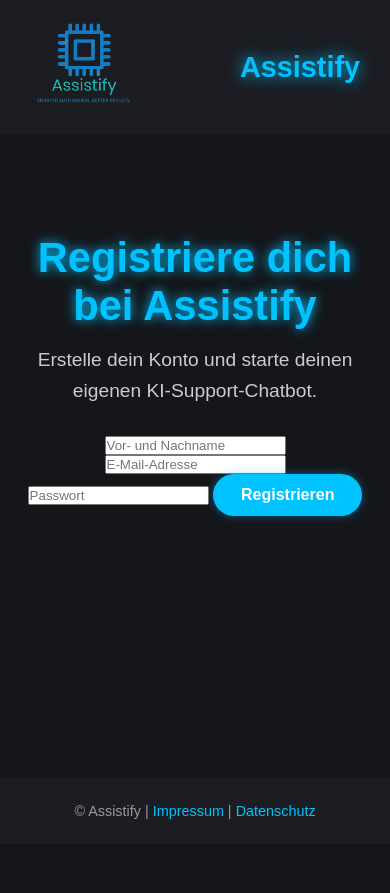
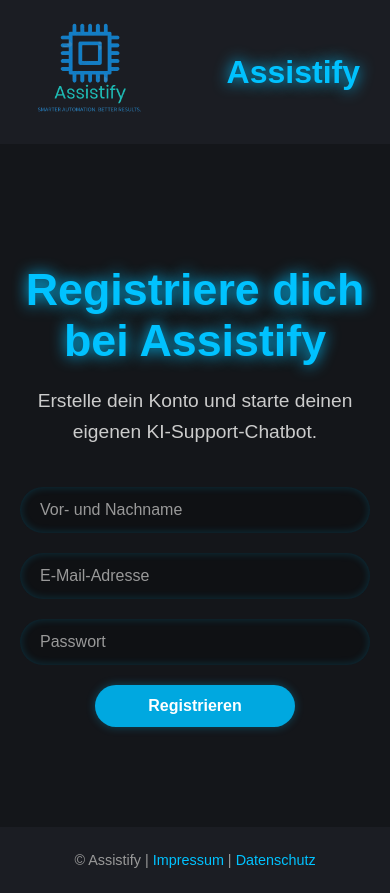
Before and after one commit to fatihucarrrr-coder/assistify-frontend, a website: page assistify-landing/signup.html in a window 390 px wide. Before the commit the page ends 844 px from the top, so only its background shows below. Drawn offline with Linux system fonts and the light colour scheme.

Commit message:
Style: Logo vergrößert, Texte symmetrisch zentriert, Signup-Felder dunkel

```diff
--- a/assistify-landing/style.css
+++ b/assistify-landing/style.css
@@ -24,21 +24,23 @@
   display: flex;
   justify-content: space-between;
   align-items: center;
-  padding: 25px 50px;
+  padding: 25px 60px;
   background-color: #1b1d23;
   position: relative;
   z-index: 100;
 }
 
 .logo-area img {
-  height: 120px; /* Großes Logo wie im Screenshot */
+  height: 140px; /* Größeres Logo */
 }
 
 .brand-name h2 {
-  font-size: 2.2rem;
+  font-size: 2.5rem;
   color: #00c2ff;
   text-shadow: 0 0 15px #00c2ff;
   font-weight: 600;
+  text-align: center;
+  margin: 0 auto;
 }
 
 .menu-toggle {
@@ -107,28 +109,28 @@
 =================================== */
 .hero {
   text-align: center;
-  padding: 100px 20px 60px;
+  padding: 120px 20px 60px;
   flex: 1;
 }
 
 .hero h1 {
-  font-size: 2.6rem;
+  font-size: 2.8rem;
   color: #00c2ff;
-  margin-bottom: 15px;
-  text-shadow: 0 0 12px #00c2ff;
+  margin-bottom: 20px;
+  text-shadow: 0 0 15px #00c2ff;
   font-weight: 600;
 }
 
 .hero p {
   font-size: 1.2rem;
   color: #ccc;
-  max-width: 600px;
-  margin: 0 auto 30px;
+  max-width: 700px;
+  margin: 0 auto 40px;
   line-height: 1.6;
 }
 
 .cta-btn {
-  padding: 12px 28px;
+  padding: 14px 30px;
   background-color: #00c2ff;
   color: #fff;
   border: none;
@@ -151,36 +153,36 @@
 .pricing {
   display: flex;
   justify-content: center;
-  gap: 35px;
-  padding: 60px 20px;
+  gap: 40px;
+  padding: 70px 20px;
   flex-wrap: wrap;
 }
 
 .card {
   background: #1b1d23;
-  border-radius: 15px;
-  padding: 30px;
+  border-radius: 20px;
+  padding: 35px;
   text-align: center;
-  width: 290px;
-  box-shadow: 0 0 20px rgba(0, 194, 255, 0.25);
+  width: 300px;
+  box-shadow: 0 0 25px rgba(0, 194, 255, 0.15);
   transition: 0.3s;
 }
 
 .card:hover {
-  transform: translateY(-6px);
+  transform: translateY(-8px);
   box-shadow: 0 0 35px rgba(0, 194, 255, 0.4);
 }
 
 .card h3 {
   color: #00c2ff;
   margin-bottom: 10px;
-  font-size: 1.3rem;
+  font-size: 1.4rem;
 }
 
 .price {
-  font-size: 1.5rem;
+  font-size: 1.6rem;
   color: #fff;
-  margin-bottom: 15px;
+  margin-bottom: 20px;
   font-weight: bold;
 }
 
@@ -189,9 +191,61 @@
 }
 
 .card ul li {
-  margin: 10px 0;
+  margin: 12px 0;
   color: #ccc;
   font-size: 1rem;
+}
+
+/* ===================================
+   SIGNUP FORM (Schöne dunkle Felder)
+=================================== */
+.signup-form {
+  display: flex;
+  flex-direction: column;
+  align-items: center;
+  gap: 20px;
+  margin-top: 40px;
+}
+
+.signup-form input {
+  width: 350px;
+  padding: 14px 20px;
+  border: none;
+  border-radius: 50px;
+  background: #0f1114;
+  color: #e0e0e0;
+  font-size: 1rem;
+  box-shadow: inset 0 0 8px rgba(0, 194, 255, 0.2);
+  transition: all 0.3s ease;
+}
+
+.signup-form input:focus {
+  outline: none;
+  box-shadow: 0 0 12px rgba(0, 194, 255, 0.6);
+  background-color: #14161a;
+}
+
+.signup-form input::placeholder {
+  color: #999;
+}
+
+.signup-form button {
+  width: 200px;
+  padding: 12px 20px;
+  border: none;
+  border-radius: 50px;
+  background-color: #00a8e0;
+  color: white;
+  font-size: 1rem;
+  font-weight: bold;
+  cursor: pointer;
+  transition: background-color 0.3s, transform 0.2s;
+  box-shadow: 0 0 10px rgba(0, 194, 255, 0.3);
+}
+
+.signup-form button:hover {
+  background-color: #0090c7;
+  transform: scale(1.05);
 }
 
 /* ===================================
@@ -224,7 +278,7 @@
   }
 
   .logo-area img {
-    height: 90px;
+    height: 100px;
   }
 
   .pricing {
@@ -237,6 +291,6 @@
   }
 
   .brand-name h2 {
-    font-size: 1.8rem;
+    font-size: 2rem;
   }
 }
```
